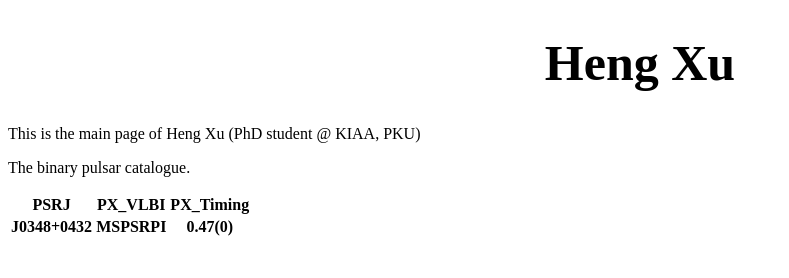
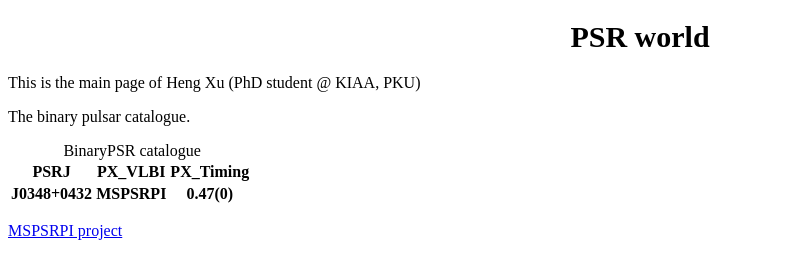
Before and after one commit to xuhengdada/xuhengdada.github.io, a plain HTML site: page index.html in a window 1280 px wide. Shown: the whole page, without its empty margins (0-789 px from the left). Drawn offline with Linux system fonts and the light colour scheme.

Commit message:
add new files

```diff
--- a/index.html
+++ b/index.html
@@ -8,12 +8,12 @@
     <style type="text/css">
         h1{
             text-align: center;
-            font-size: 50px;
+            font-size: 30px;
         }
     </style>
 </head>
 <body>
-    <h1>Heng Xu</h1>
+    <h1>PSR world</h1>
 </body>
 
 
@@ -27,10 +27,12 @@
 
 <body>
 	<table>
+		<caption>BinaryPSR catalogue</caption>
 		<tr>
 			<th>PSRJ</th>
 			<th>PX_VLBI</th>
 			<th>PX_Timing</th>
+			<th></th>
 		</tr>
 		<tr>
 			<th>J0348+0432</th>
@@ -39,4 +41,8 @@
 		</tr>
 	</table>
 </body>
+
+<body>
+	<p> <a href="https://safe.nrao.edu/vlba/psrpi/home.html">MSPSRPI project</a> </p>
+</body>
 </html>
```
